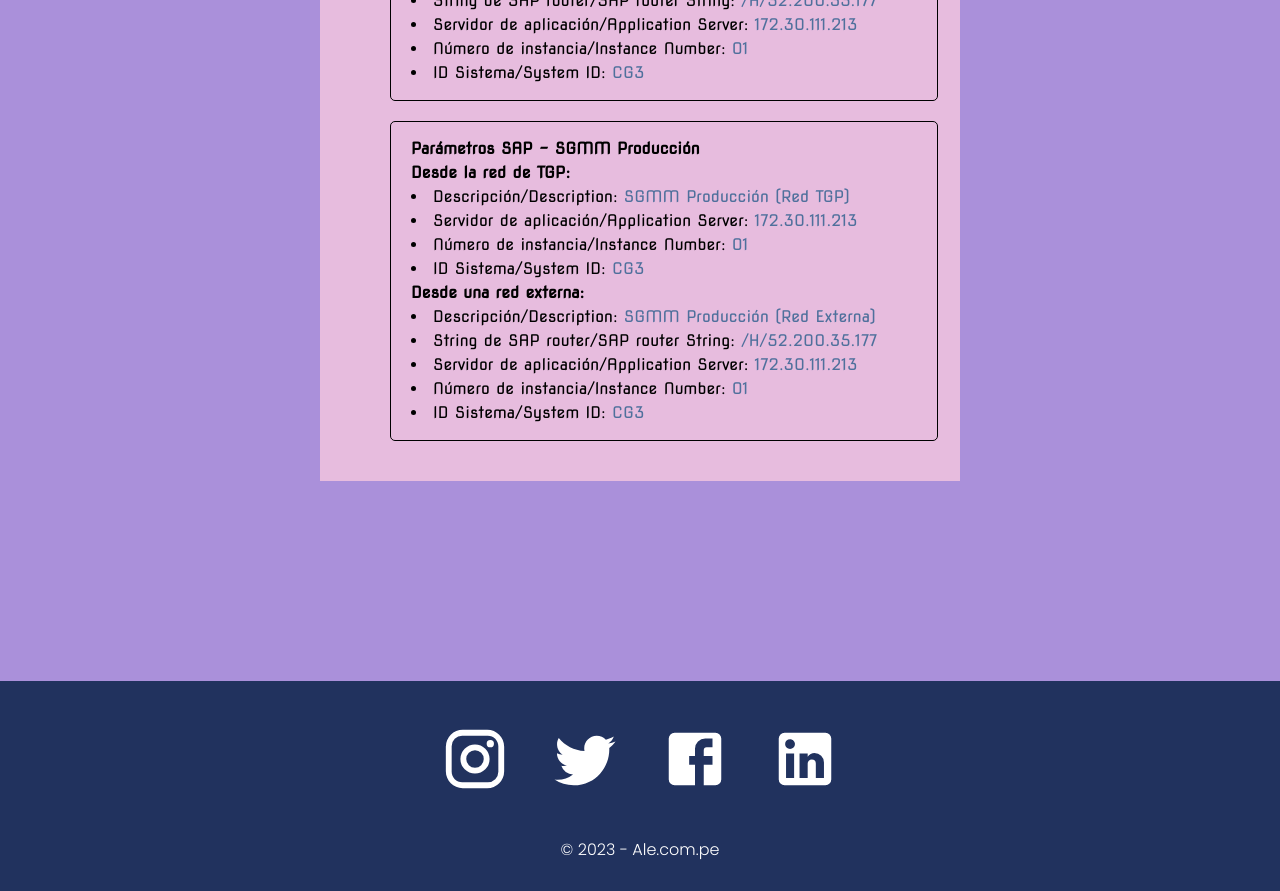
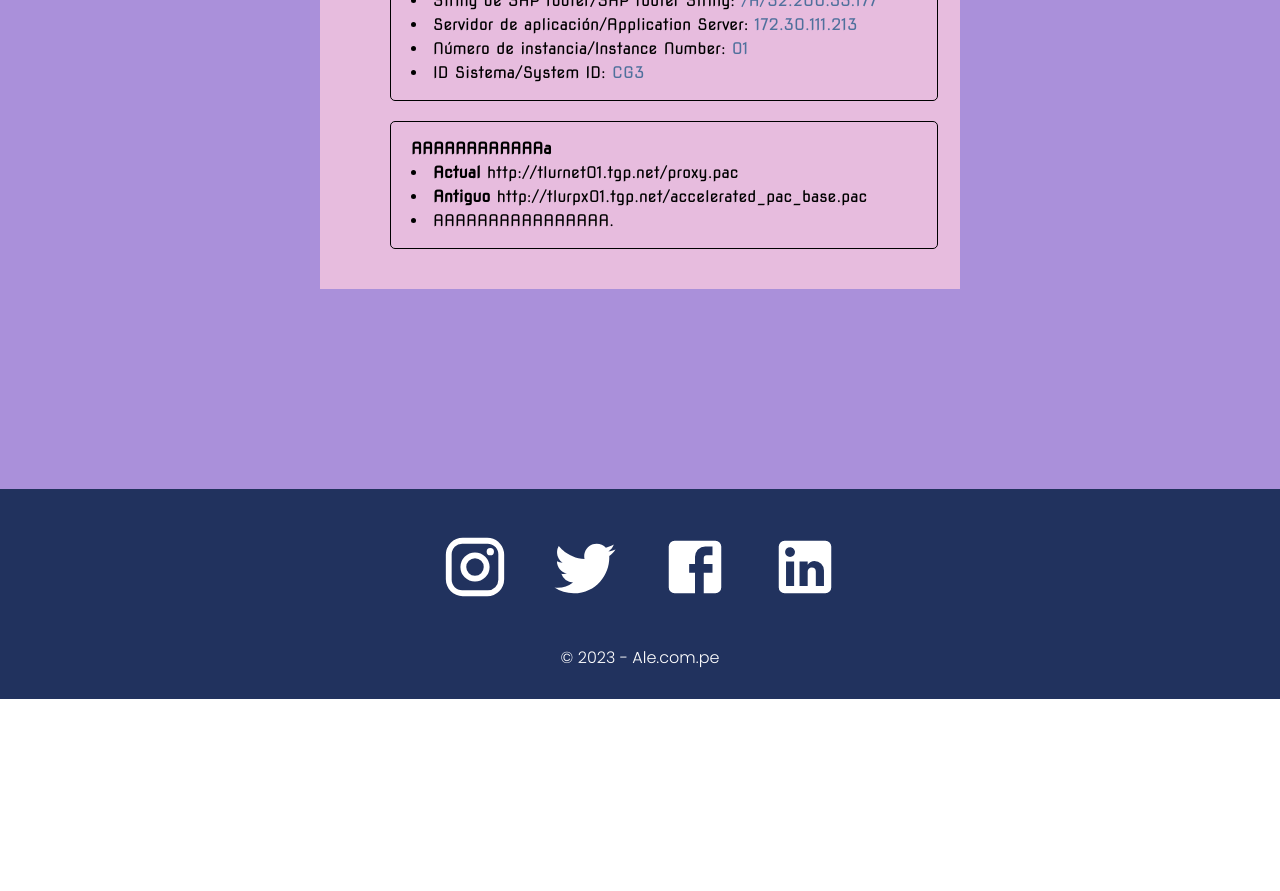
Before and after one commit to AlexandraCynthia/guia, a React (Create React App) app: page /home in a window 1280 px wide. Shown: the part 5800-6691 px from the top of the page. After the commit the page ends 6499 px from the top, so only its background shows below. Built offline with nearby package versions, Linux system fonts and the light colour scheme; a web font is replaced by a local one.

Commit message:
actualzar

```diff
--- a/src/pages/Home.js
+++ b/src/pages/Home.js
@@ -199,19 +199,11 @@
            </div>
 
            <div className="cuadrotexto">
-            <b>Parámetros SAP - SGMM Producción</b>
-            <b> Desde la red de TGP:</b>
-            <li>Descripción/Description: <font color="#4F709C">SGMM Producción (Red TGP)</font></li>
-            <li>Servidor de aplicación/Application Server: <font color="#4F709C">172.30.111.213</font></li>
-            <li>Número de instancia/Instance Number: <font color="#4F709C">01</font></li>
-            <li>ID Sistema/System ID: <font color="#4F709C">CG3</font></li>
-            <b>Desde una red externa:</b>
-            <li>Descripción/Description: <font color="#4F709C">SGMM Producción (Red Externa)</font></li>
-            <li>String de SAP router/SAP router String: <font color="#4F709C">/H/52.200.35.177</font></li>
-            <li>Servidor de aplicación/Application Server: <font color="#4F709C">172.30.111.213</font></li>
-            <li>Número de instancia/Instance Number: <font color="#4F709C">01</font></li>
-            <li>ID Sistema/System ID: <font color="#4F709C">CG3</font></li>
-           </div>
+            <b>AAAAAAAAAAAAa</b>
+            <li><b>Actual </b>http://tlurnet01.tgp.net/proxy.pac</li>
+            <li><b>Antiguo </b>http://tlurpx01.tgp.net/accelerated_pac_base.pac</li>
+            <li>AAAAAAAAAAAAAAAA.</li>
+          </div>
 
         </div>
 
```
